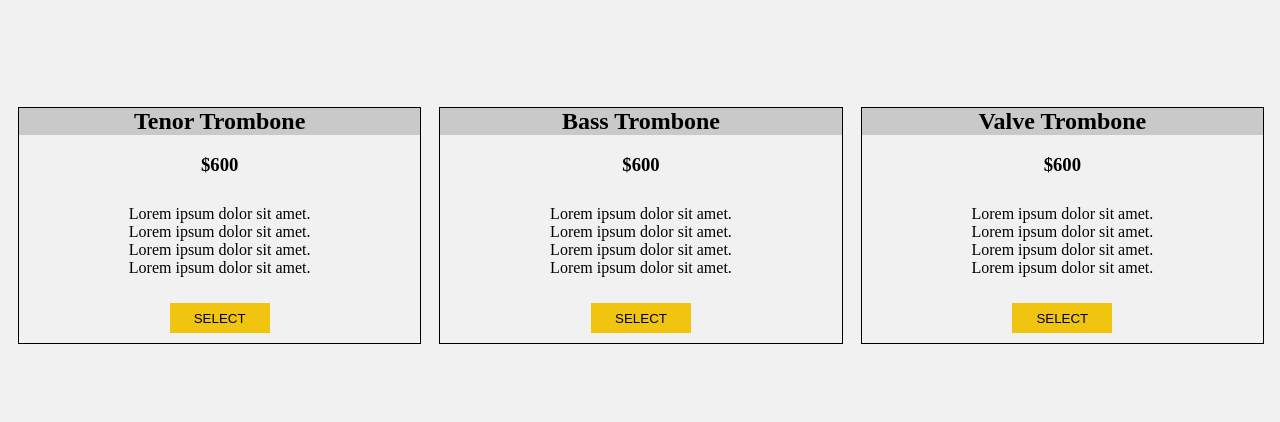
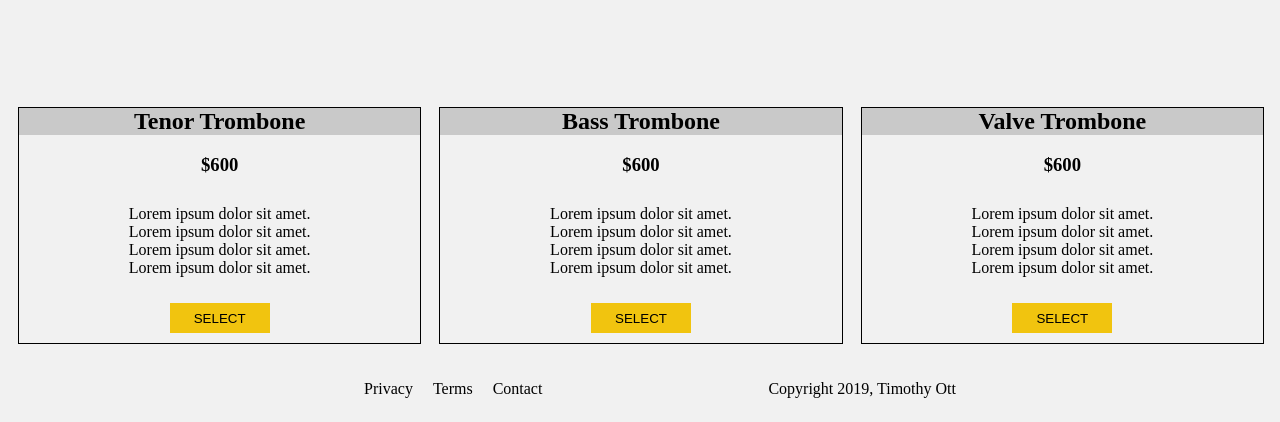
Before and after one commit to Vanamman/FCC-Frontend, a plain HTML site: page Product Landing Page/index.html in a window 1280 px wide. Shown: the part 1114-1536 px from the top of the page. Before the commit the page ends 1486 px from the top, so only its background shows below. Drawn offline with Linux system fonts and the light colour scheme.

Commit message:
Added footer

```diff
--- a/Product Landing Page/index.html
+++ b/Product Landing Page/index.html
@@ -103,6 +103,14 @@
           <input type="submit" value="SELECT" class="select" />
         </div>
       </section>
+      <footer id="footer">
+        <ul>
+          <li><a href="#">Privacy</a></li>
+          <li><a href="#">Terms</a></li>
+          <li><a href="#">Contact</a></li>
+        </ul>
+        <span>Copyright 2019, Timothy Ott</span>
+      </footer>
     </main>
   </body>
 </html>
--- a/Product Landing Page/style.css
+++ b/Product Landing Page/style.css
@@ -109,6 +109,26 @@
   transition: background-color 1s;
 }
 
+/* FOOTER */
+#footer {
+  display: grid;
+  grid-template-columns: repeat(4, 1fr);
+  grid-template-rows: auto;
+  align-items: center;
+}
+#footer ul {
+  list-style: none;
+  grid-column: 2;
+  justify-self: start;
+  display: flex;
+}
+#footer ul li {
+  margin-right: 20px;
+}
+#footer span {
+  justify-self: end;
+}
+
 /* MEDIA QUERIES */
 @media (min-width: 750px) {
   #header {
```
